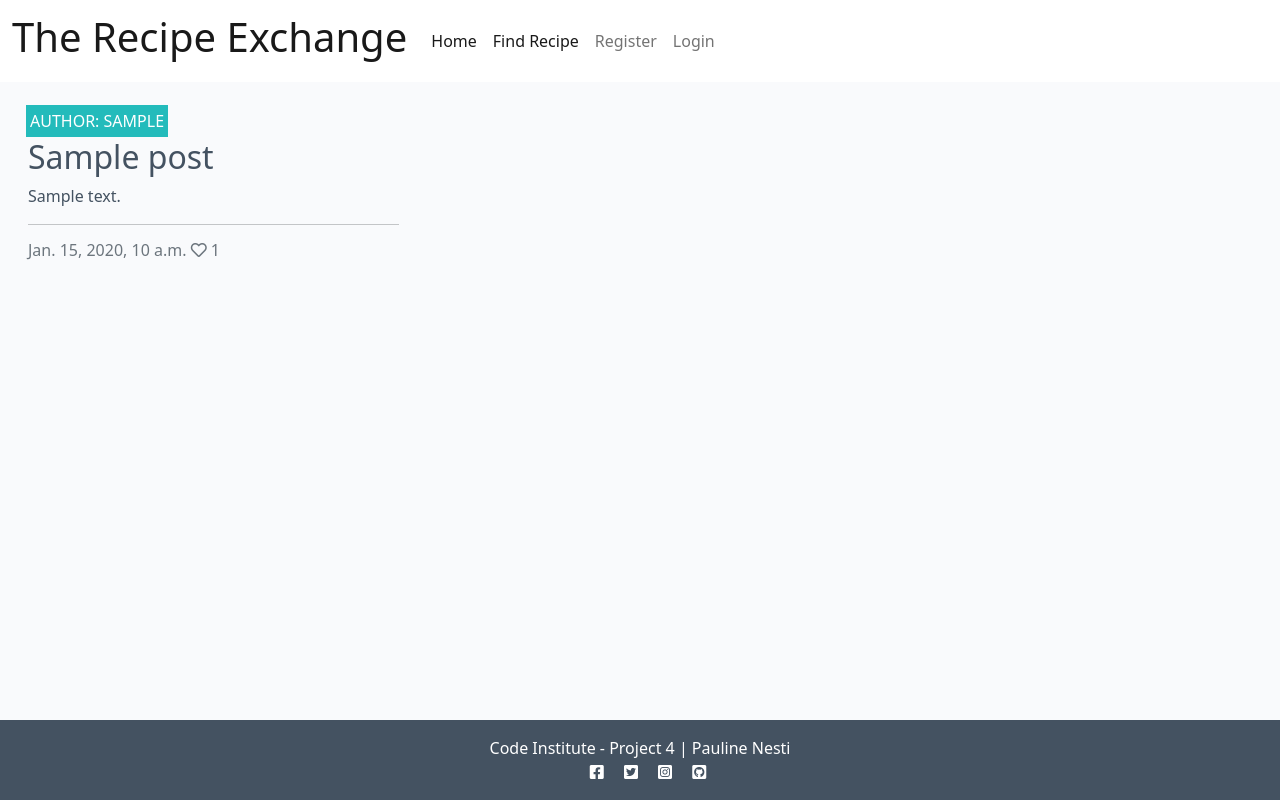
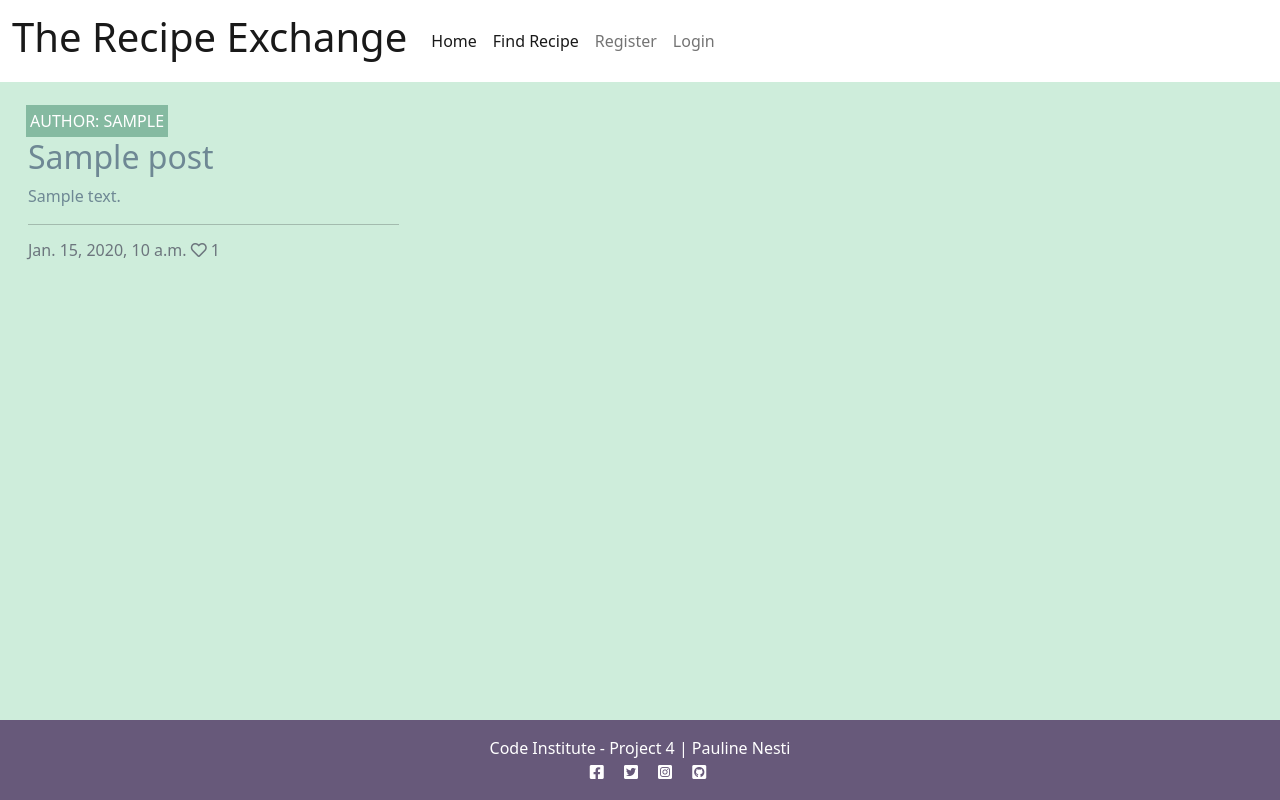
Before and after one commit to Rackstorm/Code-Institute-Project-4, a Django app: page / in a window 1280 px wide. Run offline with Django 3.2, Linux system fonts and the light colour scheme; tables that the repository leaves empty hold one stand-in row (values such as "Sample post").

Commit message:
Adding some changes in the style.css

```diff
--- a/static/css/style.css
+++ b/static/css/style.css
@@ -1,12 +1,11 @@
 body {
-    background-color: #F9FAFC;
+    background-color: #CEEDDB;
 }
 
 .brand {
-    font-family: Lato, sans-serif;
     font-size: 1.4rem;
     font-weight: 700;
-    color: #4A4A4F;
+    color: #544E61;
 }
 
 .red-o {
@@ -18,15 +17,16 @@ body {
 }
 
 .light-bg {
-    background-color: #fff;
+    background-color: #FFFFFF;
 }
 
 .dark-bg {
-    background-color: #445261;
+    background-color: #67597A;
+    color: #FFFFFF;
 }
 
 .main-bg {
-    background-color: #F9FAFC;
+    background-color: #CEEDDB;
 }
 
 .card {
@@ -43,11 +43,12 @@ body {
     bottom: 5%;
     min-width: 30%;
     left: -2px;
-    background-color: #23BBBB;
+    background-color: #85BAA1;
+    color: #FFFFFF;
 }
 
 .author {
-    color: white;
+    color: #FFFFFF;
     margin: 4px;
     text-transform: uppercase;
 }
@@ -62,8 +63,8 @@ body {
 }
 
 .masthead-text {
-    background-color: #445261;
-    color: white;
+    background-color: #6E8894;
+    color: #FFFFFF;
     position: relative;
 }
 
@@ -79,7 +80,7 @@ body {
     right: 90%;
     height: 100%;
     width: 150%;
-    background: #445261;
+    background: #6E8894;
     -webkit-transform: skew(15deg);
     -moz-transform: skew(15deg);
     transform: skew(15deg);
@@ -88,7 +89,7 @@ body {
 
 .post-link {
     text-decoration: none;
-    color: #445261;
+    color: #6E8894;
 }
 
 .post-link:hover,
@@ -107,24 +108,24 @@ body {
 }
 
 .btn-signup {
-    background-color: #23BBBB;
-    color: #fff;
+    background-color: #85BAA1;
+    color: #FFFFFF;
 }
 
 .btn-signup:hover,
 .btn-signup:active {
-    background-color: #fff;
-    color: #23BBBB;
+    background-color: #FFFFFF;
+    color: #85BAA1;
 }
 
 .link {
-    color: #23BBBB;
+    color: #85BAA1;
     text-decoration: none;
 }
 
 .link:hover,
 .link:active {
-    color: #445261;
+    color: #6E8894;
     text-decoration: underline;
 }
 
```
